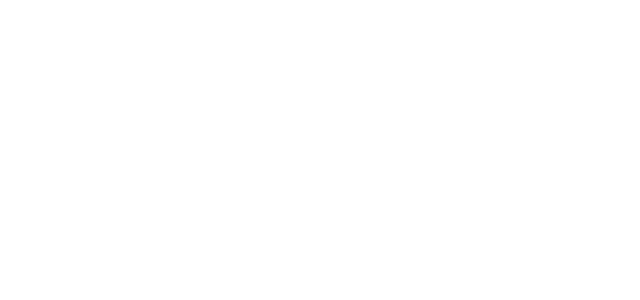
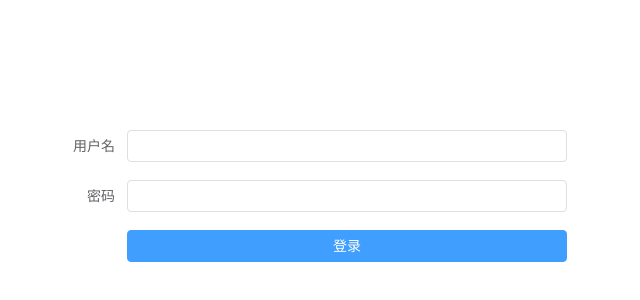
Before and after one commit to fe-code-art/vite-vue3-element-test, a Vue app: page /login in a window 1280 px wide. Before the commit this address had no page. Shown: the part 120-420 px from the top of the page, without its empty margins (323-963 px from the left). Built offline with nearby package versions, Linux system fonts and the light colour scheme.

Commit message:
add login

```diff
--- a/src/components/News.vue
+++ b/src/components/Header.vue
@@ -3,9 +3,7 @@
 const count = ref<Number>(0);
 onMounted(async () => {});
 </script>
-
 <template>
   <div>{{ count }}</div>
 </template>
-
 <style lang="less" scoped></style>
--- a/src/components/HelloWorld.vue
+++ /dev/null
@@ -1,52 +0,0 @@
-<script setup lang="ts">
-import { ref, onMounted } from 'vue';
-import { useCount } from '../hooks/mathTest';
-
-defineProps<{ msg: string }>();
-const { count, countAddHandle } = useCount();
-
-onMounted(() => {
-  console.log('');
-});
-</script>
-
-<template>
-  <h1>{{ msg }}</h1>
-
-  <p>
-    Recommended IDE setup:
-    <a href="https://code.visualstudio.com/" target="_blank">VSCode</a>
-    +
-    <a href="https://github.com/johnsoncodehk/volar" target="_blank">Volar</a>
-  </p>
-
-  <p>See <code>README.md</code> for more information.</p>
-  <p>
-    <a href="https://vitejs.dev/guide/features.html" target="_blank"> Vite Docs </a>
-    |
-    <a href="https://v3.vuejs.org/" target="_blank">Vue 3 Docs</a>
-  </p>
-  <el-button @click="countAddHandle">count is: {{ count }}</el-button>
-  <p>
-    Edit
-    <code>components/HelloWorld.vue</code> to test hot module replacement.
-  </p>
-</template>
-
-<style lang="less" scoped>
-a {
-  color: #42b983;
-}
-
-label {
-  margin: 0 0.5em;
-  font-weight: bold;
-}
-
-code {
-  background-color: #eee;
-  padding: 2px 4px;
-  border-radius: 4px;
-  color: #304455;
-}
-</style>
--- a/src/components/Home.vue
+++ /dev/null
@@ -1,20 +0,0 @@
-<script setup lang="ts">
-import { ref, onMounted } from 'vue';
-const count = ref<Number>(0);
-onMounted(async () => {});
-</script>
-
-<template>
-  <div class="home">
-    <div class="count">{{ count }} 我是Home</div>
-  </div>
-</template>
-
-<style lang="less" scoped>
-.home {
-  background: red;
-  .count {
-    color: #fff;
-  }
-}
-</style>
--- /dev/null
+++ b/src/components/Main.vue
@@ -0,0 +1,9 @@
+<script setup lang="ts">
+import { ref, onMounted } from 'vue';
+const count = ref<Number>(0);
+onMounted(async () => {});
+</script>
+<template>
+  <div>{{ count }}</div>
+</template>
+<style lang="less" scoped></style>
--- /dev/null
+++ b/src/components/Slider.vue
@@ -0,0 +1,9 @@
+<script setup lang="ts">
+import { ref, onMounted } from 'vue';
+const count = ref<Number>(0);
+onMounted(async () => {});
+</script>
+<template>
+  <div>{{ count }}</div>
+</template>
+<style lang="less" scoped></style>
--- a/src/router/routes.ts
+++ b/src/router/routes.ts
@@ -1,15 +1,9 @@
 const routes = [
   {
-    path: '/home',
-    name: 'home',
-    title: '首页',
-    component: () => import('@/components/Home.vue'),
-  },
-  {
-    path: '/news',
-    name: 'news',
-    title: '新闻',
-    component: () => import('@/components/News.vue'),
+    path: '/login',
+    name: 'login',
+    title: '登录',
+    component: () => import('@/views/Login.vue'),
   },
 ];
 
--- /dev/null
+++ b/src/types/login.ts
@@ -0,0 +1,7 @@
+/**
+ * 登录
+ */
+export interface loginType {
+  userName: string;
+  passWord: string;
+}
--- /dev/null
+++ b/src/views/Login.vue
@@ -0,0 +1,59 @@
+<script setup lang="ts">
+import { reactive } from 'vue';
+import { ElMessage } from 'element-plus';
+import { loginType } from '../types/login';
+
+const from = reactive<loginType>({
+  userName: '',
+  passWord: '',
+});
+
+function onSubmit() {
+  if (!from.userName) {
+    console.error(12121);
+    ElMessage({
+      type: 'error',
+      message: '1212',
+      duration: 1000000,
+    });
+    return;
+  }
+}
+</script>
+
+<template>
+  <div class="login">
+    <div class="loginBox">
+      <el-form ref="form" label-width="60px">
+        <el-form-item label="用户名">
+          <el-input v-model="from.userName"></el-input>
+        </el-form-item>
+        <el-form-item label="密码">
+          <el-input show-password v-model="from.passWord"></el-input>
+        </el-form-item>
+        <el-form-item>
+          <el-button type="primary" @click="onSubmit">登录</el-button>
+        </el-form-item>
+      </el-form>
+    </div>
+  </div>
+</template>
+
+<style lang="less" scoped>
+.login {
+  width: 100vw;
+  height: 100vh;
+  display: flex;
+  justify-content: center;
+  margin-top: 250px;
+  position: absolute;
+  left: 0;
+  top: 0;
+  .loginBox {
+    width: 500px;
+  }
+}
+/deep/ .el-button--primary {
+  width: 100%;
+}
+</style>
```
